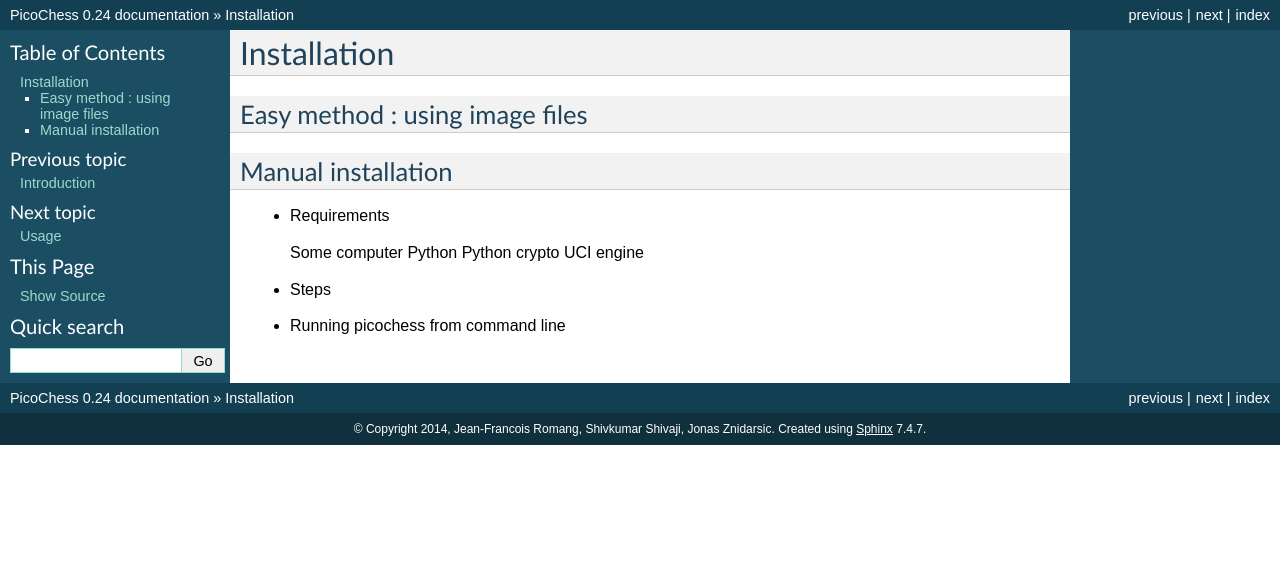
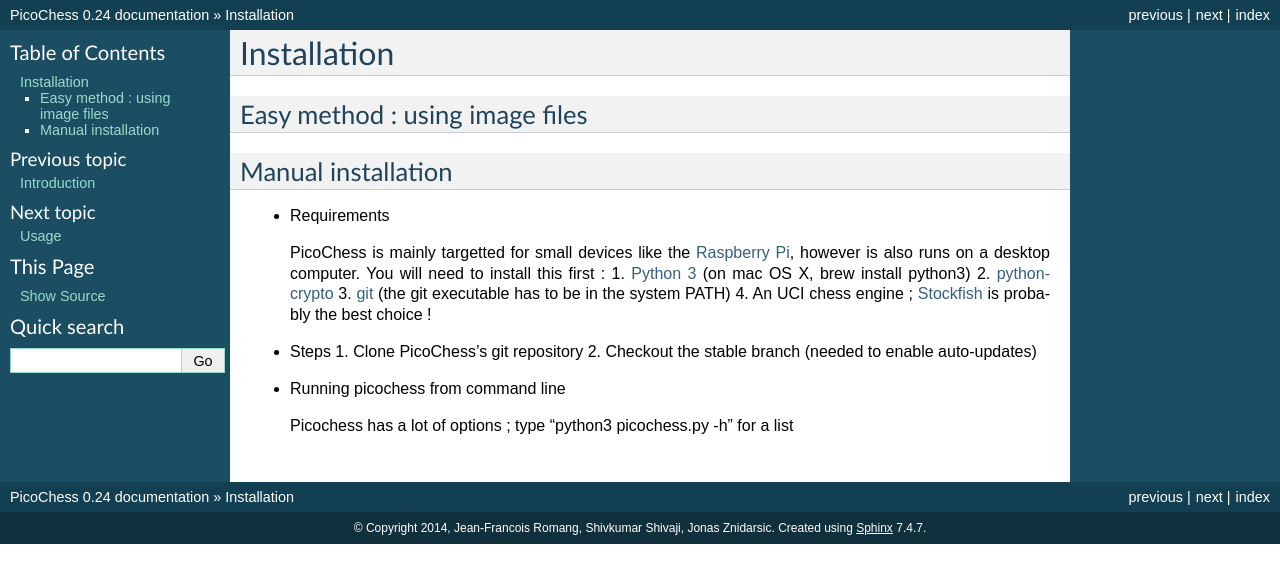
Before and after one commit to jromang/picochess, a Sphinx documentation site: the page built from docs/installation.rst, in a window 1280 px wide. Shown: the top 583 px of the page. Built offline with Sphinx 7.4.7, drawn with Linux system fonts in a browser that asks for light colours.

Commit message:
Update installation.rst

```diff
--- a/docs/installation.rst
+++ b/docs/installation.rst
@@ -9,11 +9,17 @@
 
 * Requirements
 
-  Some computer
-  Python
-  Python crypto
-  UCI engine
+  PicoChess is mainly targetted for small devices like the `Raspberry Pi <http://www.raspberrypi.org>`_, however is also
+  runs on a desktop computer. You will need to install this first :
+  1. `Python 3 <https://www.python.org/downloads/>`_ (on mac OS X, brew install python3)
+  2. `python-crypto <https://pypi.python.org/pypi/pycrypto>`_
+  3. `git <http://git-scm.com/>`_ (the git executable has to be in the system PATH)
+  4. An UCI chess engine ; `Stockfish <http://stockfishchess.org/>`_ is probably the best choice !
 
 * Steps
+  1. Clone PicoChess's git repository
+  2. Checkout the stable branch (needed to enable auto-updates)
 
 * Running picochess from command line
+
+  Picochess has a lot of options ; type "python3 picochess.py -h" for a list
```
